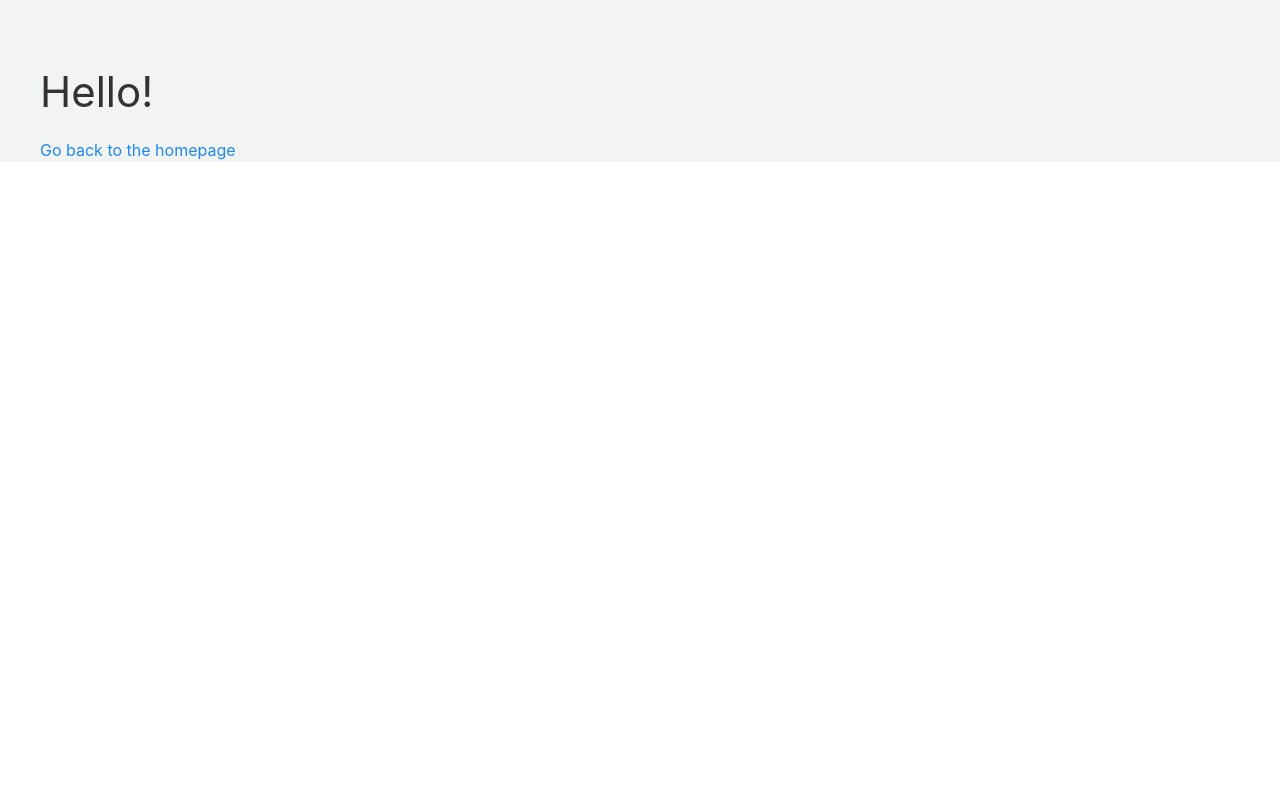
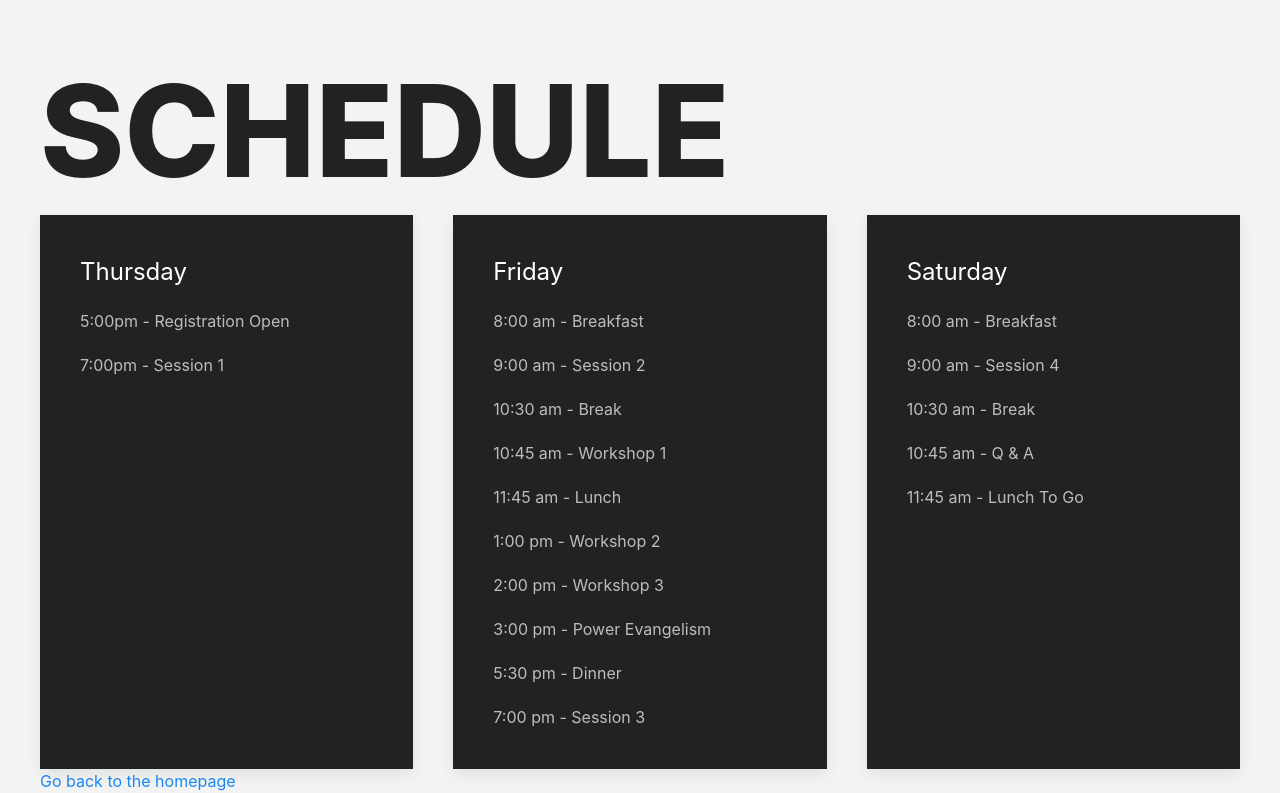
Before and after one commit to TheVineyardChurch/reverb_conference, a Gatsby site: page /about in a window 1280 px wide. Shown: the part 3929-4722 px from the top of the page. Before the commit the page ends 4091 px from the top, so only its background shows below. Built offline with nearby package versions, Linux system fonts and the light colour scheme; Gatsby itself is replaced by a stand-in of ours.

Commit message:
added schedule

```diff
--- a/src/components/schedule.js
+++ b/src/components/schedule.js
@@ -1,9 +1,48 @@
 import React from "react"
 
+const scheduleTitle = {
+  color: '#222222',
+  textTransform: 'uppercase',
+  fontWeight: '800'
+}
 
 const Schedule = () => (
   <div>
-    <h1>Hello!</h1>
+    <h1 style={scheduleTitle} className="uk-heading-hero">Schedule</h1>
+    <div className="uk-grid uk-grid-match uk-child-width-expand@s">
+      <div>
+        <div className="uk-card uk-card-secondary uk-card-body">
+          <h2 class="uk-card-title">Thursday</h2>
+          <p>5:00pm -	Registration Open</p>
+          <p>7:00pm -	Session 1</p>
+        </div>
+      </div>
+      <div>
+        <div className="uk-card uk-card-body uk-card-secondary">
+          <h2 class="uk-card-title">Friday</h2>
+          <p>8:00 am - Breakfast</p>
+          <p>9:00 am - Session 2</p>
+          <p>10:30 am -	Break</p>
+          <p>10:45 am - Workshop 1</p>
+          <p>11:45 am - Lunch</p>
+          <p>1:00 pm - Workshop 2</p>
+          <p>2:00 pm - Workshop 3</p>
+          <p>3:00 pm - Power Evangelism</p>
+          <p>5:30 pm - Dinner</p>
+          <p>7:00 pm - Session 3</p>
+        </div>
+      </div>
+      <div>
+        <div className="uk-card uk-card-body uk-card-secondary">
+          <h2 class="uk-card-title">Saturday</h2>
+          <p>8:00 am - Breakfast</p>
+          <p>9:00 am - Session 4</p>
+          <p>10:30 am -	Break</p>
+          <p>10:45 am	- Q & A</p>
+          <p>11:45 am	- Lunch To Go</p>
+        </div>
+      </div>
+    </div>
   </div>
 )
 
```
